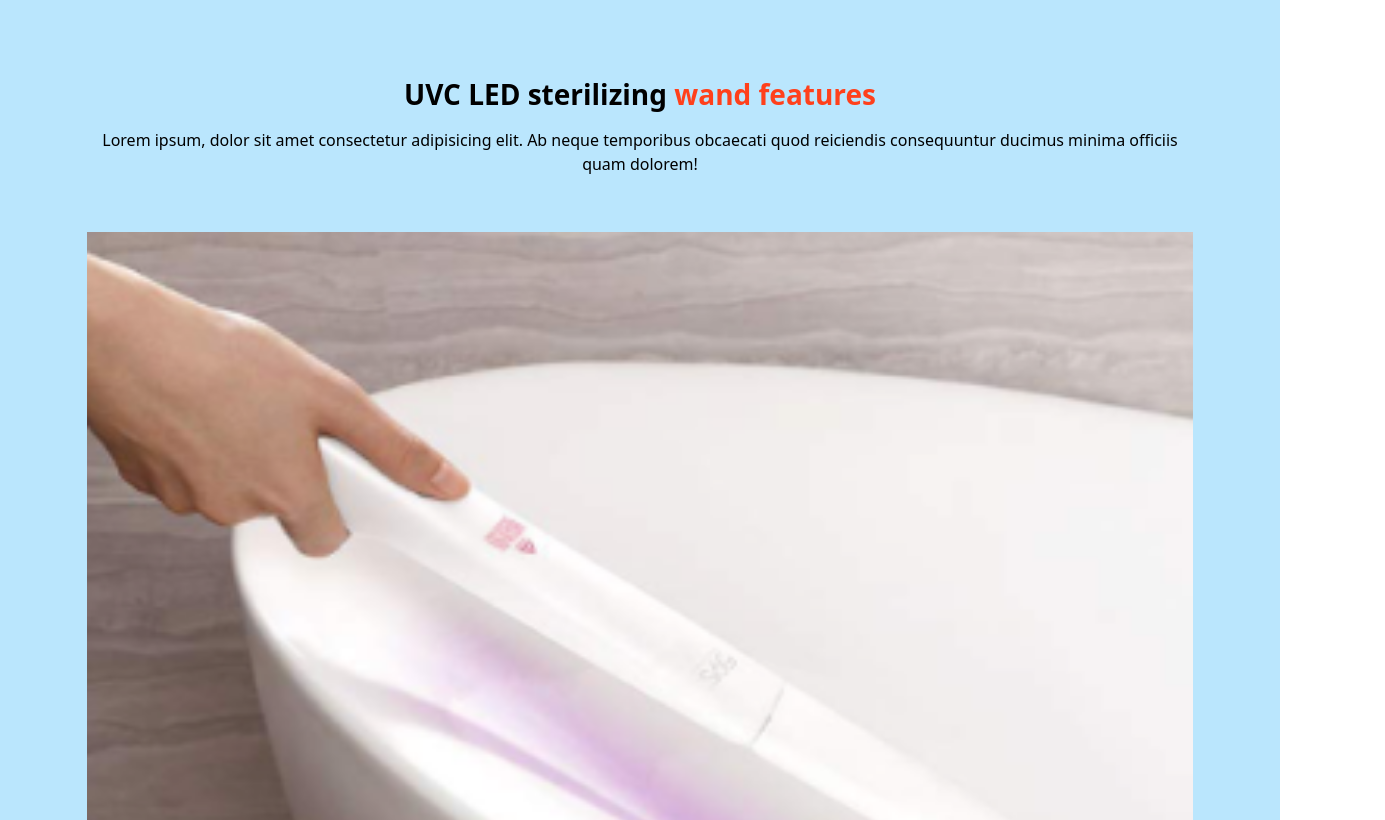
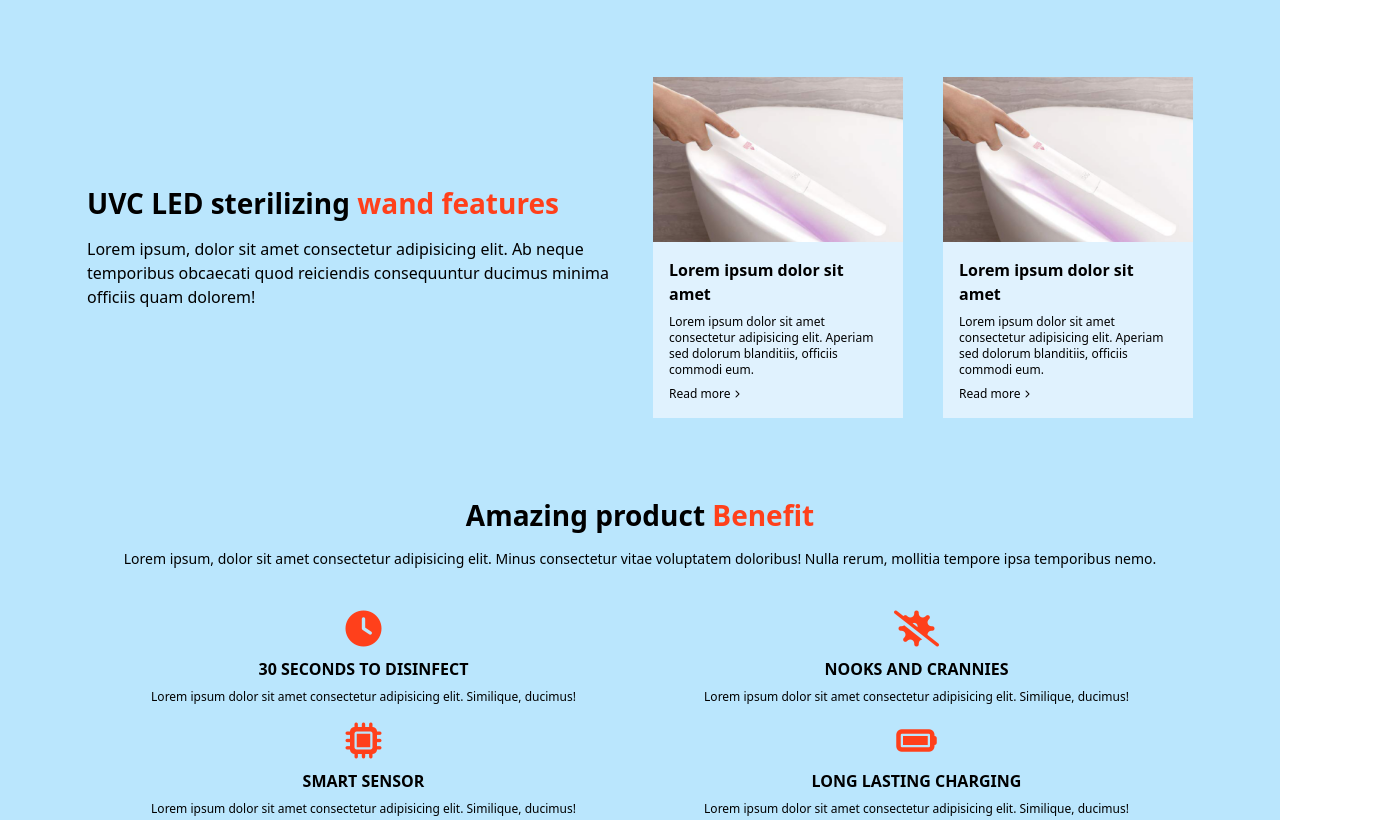
Before and after one commit to fakhryfernanda/slicing-safeclean, a website: page index.html in a window 1280 px wide. Shown: the part 771-1591 px from the top of the page, 1385 px wide, since content can reach past the window. Drawn offline with Linux system fonts and the light colour scheme.

Commit message:
Create view for md screen size

```diff
--- a/index.html
+++ b/index.html
@@ -58,17 +58,18 @@
             </div>
         </section>
         <section id="wand-features" class="mt-20">
-            <div class="container">
-                <h2 class="text-center">
+            <div class="container md:flex items-center justify-between">
+                <div class="max-md:text-center md:w-1/2 md:shrink-0">
+                    <h2 class="">
                         UVC LED sterilizing <span class="text-main_red">wand features</span>
                     </h2>
-                <p class="mt-4 mx-auto max-sm:text-sm font-light text-center sm:max-md:w-4/5">
+                    <p class="mt-4 max-md:mx-auto max-sm:text-sm font-light sm:max-lg:w-4/5">
                         Lorem ipsum, dolor sit amet consectetur adipisicing elit. Ab neque temporibus obcaecati quod reiciendis consequuntur ducimus minima officiis quam dolorem!
                     </p>
                 </div>
-            <div class="container">
-                <div class="sm:max-md:w-1/2 mx-auto">
-                    <img src="./assets/images/product 2.png" alt="product" class="mt-14 w-full">
+                <div class="max-md:mt-14 max-md:mx-auto sm:max-md:w-1/2 relative md:shrink-0 md:flex gap-10 overflow-x-auto">
+                    <div class="md:w-[250px]">
+                        <img src="./assets/images/product 2.png" alt="product" class="w-full">
                         <div class="p-4 bg-sky-100">
                             <h4 class="text-md font-bold">Lorem ipsum dolor sit amet</h4>
                             <p class="mt-2 text-xs font-light">
@@ -78,6 +79,20 @@
                                 <span class="mr-1">Read more</span>
                                 <i class="fa-solid fa-chevron-right text-[8px]"></i>
                             </p>
+                        </div>
+                    </div>
+                    <div class="max-lg:hidden md:w-[250px]">
+                        <img src="./assets/images/product 2.png" alt="product" class="w-full">
+                        <div class="p-4 bg-sky-100">
+                            <h4 class="text-md font-bold">Lorem ipsum dolor sit amet</h4>
+                            <p class="mt-2 text-xs font-light">
+                                Lorem ipsum dolor sit amet consectetur adipisicing elit. Aperiam sed dolorum blanditiis, officiis commodi eum.
+                            </p>
+                            <p class="mt-2 text-xs flex items-center">
+                                <span class="mr-1">Read more</span>
+                                <i class="fa-solid fa-chevron-right text-[8px]"></i>
+                            </p>
+                        </div>
                     </div>
                 </div>
             </div>
@@ -162,8 +177,8 @@
                 <div class="mt-6 sm:w-3/5 sm:relative">
                     <img src="./assets/images/customer-smile.png" alt="customer smiling" class="">
                     <div class="flex gap-6 sm:absolute top-1/2 left-3/4 sm:-translate-y-1/2">
-                        <div class="sm:text-left sm:w-[400px] px-4 py-4 bg-white shadow-md rounded-md">
-                            <div class="py-3 px-4">
+                        <div class="sm:text-left sm:w-[400px] px-4 py-4 md:flex gap-6">
+                            <div class="md:w-[380px] bg-white rounded-md shadow-md py-3 px-4 shrink-0">
                                 <h3>Lorem ipsum dolor sit amet.</h3>
                                 <p class="text-sm font-light mt-2">
                                     Lorem ipsum dolor sit, amet consectetur adipisicing elit. Tenetur ut non magnam dolore, maxime eum.
@@ -179,7 +194,7 @@
                                     <p class="max-sm:mt-2 font-bold">Jennifer Dow</p>
                                 </div>
                             </div>
-                            <div class="max-md:hidden py-3 px-4">
+                            <div class="max-md:hidden md:w-[380px] bg-white rounded-md shadow-md py-3 px-4 shrink-0">
                                 <h3>Lorem ipsum dolor sit amet.</h3>
                                 <p class="text-sm font-light mt-2">
                                     Lorem ipsum dolor sit, amet consectetur adipisicing elit. Tenetur ut non magnam dolore, maxime eum.
@@ -223,7 +238,7 @@
                 </div>
             </div>
             <div class="relative">
-                <img src="./assets/images/product 4.png" alt="" class="mx-auto h-[270px] sm:h-[450px] absolute left-1/2 -translate-x-1/2 bottom-[15%]">
+                <img src="./assets/images/product 4.png" alt="" class="mx-auto h-[70%] absolute left-1/2 -translate-x-1/2 bottom-[15%]">
                 <img src="./assets/images/Background.png" alt="" class="w-screen">
             </div>
         </section>
```
Also changed, not shown: css/style.css. Lines whose indentation alone changed are shown as unchanged.
